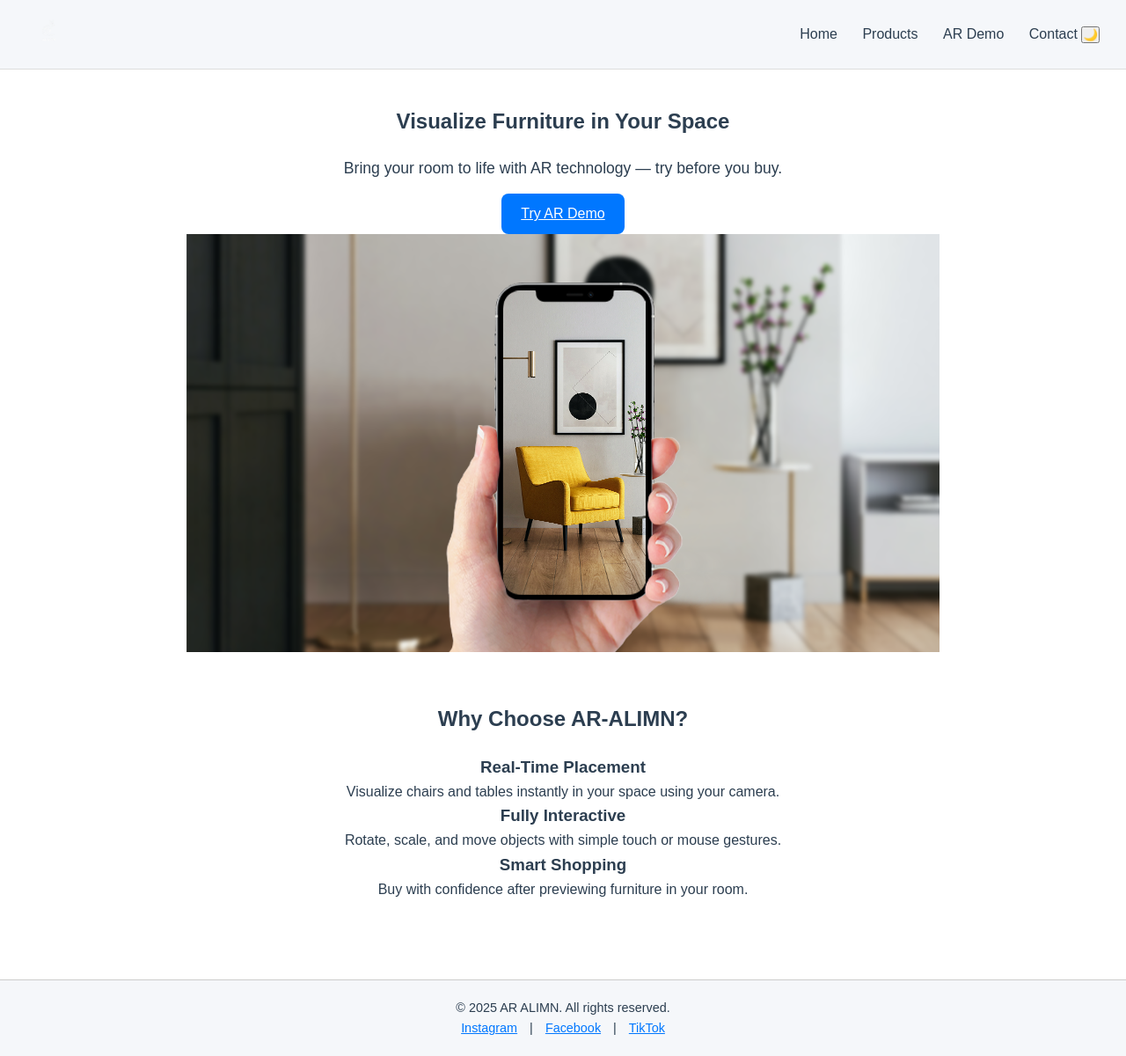
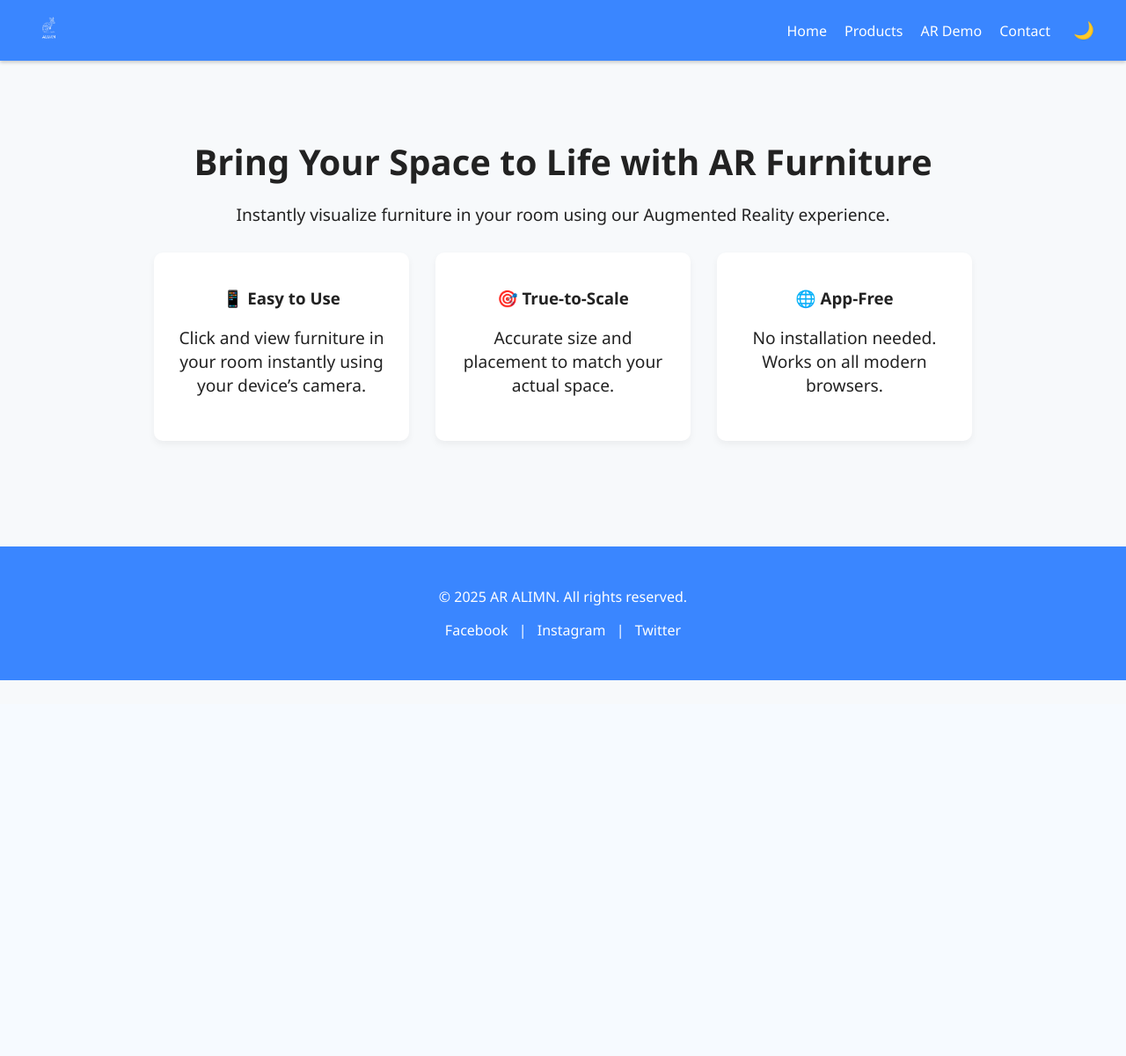
Before and after one commit to naqinizam/ar-alimn-project, a Flask app: template templates/index.html in a window 1280 px wide. Shown: the whole page at 88% size. After the commit the page ends 773 px from the top, so only its background shows below. Run offline with Flask 3, Linux system fonts and the light colour scheme; the template is opened without the code that fills it, so the values that code supplies are empty.

Commit message:
Updated index.html and UI

```diff
--- a/app.py
+++ b/app.py
@@ -1,8 +1,9 @@
-from flask import Flask, render_template, jsonify, send_from_directory
+from flask import Flask, render_template, jsonify, send_from_directory, url_for
 import os
 
 app = Flask(__name__)
 
+# === ROUTES FOR PAGES ===
 @app.route("/")
 def home():
     return render_template("index.html")
@@ -19,14 +20,21 @@ def contact():
 def ar_demo():
     return render_template("ar.html")
 
+# === API ROUTE TO SERVE MODEL IMAGE FOR AR DEMO ===
 @app.route("/get_model")
 def get_model():
     model_path = os.path.join(app.static_folder, 'images', 'chair.png')
-    return jsonify({"model_url": "/static/images/chair.png"})
+    if not os.path.exists(model_path):
+        print(f"❌ Chair model not found at {model_path}")
+    else:
+        print(f"✅ Chair model found: {model_path}")
+    return jsonify({"model_url": url_for('static', filename='images/chair.png')})
 
-@app.route("/static/<path:filename>")
-def serve_static(filename):
-    return send_from_directory("static", filename)
+# === STATIC FILES ROUTE (OPTIONAL) ===
+@app.route('/static/<path:filename>')
+def static_files(filename):
+    return send_from_directory('static', filename)
 
+# === RUN SERVER ===
 if __name__ == "__main__":
-    app.run(host="0.0.0.0", port=10000, debug=True)
+    app.run(debug=True, host="0.0.0.0", port=10000)
--- a/static/script.js
+++ b/static/script.js
@@ -1,4 +1,4 @@
-// === DARK MODE TOGGLE ===
+// 🌙 DARK MODE TOGGLE
 const themeToggle = document.getElementById("toggle-theme");
 const body = document.body;
 
@@ -23,15 +23,22 @@ themeToggle?.addEventListener("click", () => {
   setTheme(current === "dark" ? "light" : "dark");
 });
 
-// === AR DEMO CAMERA CONTROL ===
+// 📷 AR OBJECT LOGIC
+let scale = 1;
+let rotation = 0;
+let posX = 0;
+let posY = 0;
+let isDragging = false;
+let startX, startY, initialDistance = 0;
+
 document.addEventListener("DOMContentLoaded", () => {
-  const arBtn = document.getElementById("start-ar");
+  const arButton = document.getElementById("start-ar");
   const arObject = document.getElementById("ar-object");
   const cameraFeed = document.getElementById("camera-feed");
 
-  if (!arBtn || !arObject || !cameraFeed) return;
+  if (!arButton || !arObject || !cameraFeed) return;
 
-  arBtn.addEventListener("click", async () => {
+  arButton.addEventListener("click", async () => {
     try {
       const stream = await navigator.mediaDevices.getUserMedia({ video: { facingMode: "environment" } });
       cameraFeed.srcObject = stream;
@@ -40,20 +47,15 @@ document.addEventListener("DOMContentLoaded", () => {
       const data = await res.json();
       arObject.src = data.model_url || "https://i.imgur.com/JqYeZLn.png";
 
-      // Wait for both video and image to be ready
-      cameraFeed.onloadedmetadata = () => {
-        arObject.onload = () => {
-          arObject.style.display = "block";
-          centerObject();
-        };
+      arObject.onload = () => {
+        arObject.style.display = "block";
+        centerObject();
       };
     } catch (err) {
-      console.error("AR failed", err);
-      alert("Camera access failed.");
+      console.error("AR error", err);
+      alert("Camera access or model failed.");
     }
   });
-
-  let scale = 1, rotation = 0, posX = 0, posY = 0, dragging = false, startX, startY;
 
   function centerObject() {
     posX = (cameraFeed.offsetWidth - arObject.offsetWidth) / 2;
@@ -70,29 +72,62 @@ document.addEventListener("DOMContentLoaded", () => {
   }
 
   arObject.addEventListener("mousedown", e => {
-    dragging = true;
+    isDragging = true;
     startX = e.clientX - posX;
     startY = e.clientY - posY;
   });
 
   document.addEventListener("mousemove", e => {
-    if (!dragging) return;
+    if (!isDragging) return;
     posX = e.clientX - startX;
     posY = e.clientY - startY;
     updateObjectTransform();
   });
 
-  document.addEventListener("mouseup", () => dragging = false);
+  document.addEventListener("mouseup", () => isDragging = false);
 
-  arObject.addEventListener("wheel", e => {
-    e.preventDefault();
-    scale = Math.min(Math.max(0.5, scale - e.deltaY * 0.01), 3);
-    updateObjectTransform();
-  });
+  arObject.addEventListener("touchstart", e => {
+    if (e.touches.length === 1) {
+      isDragging = true;
+      startX = e.touches[0].clientX - posX;
+      startY = e.touches[0].clientY - posY;
+    } else if (e.touches.length === 2) {
+      initialDistance = Math.hypot(
+        e.touches[0].clientX - e.touches[1].clientX,
+        e.touches[0].clientY - e.touches[1].clientY
+      );
+    }
+  }, { passive: false });
+
+  document.addEventListener("touchmove", e => {
+    if (e.touches.length === 1 && isDragging) {
+      posX = e.touches[0].clientX - startX;
+      posY = e.touches[0].clientY - startY;
+      updateObjectTransform();
+    } else if (e.touches.length === 2) {
+      e.preventDefault();
+      const currentDistance = Math.hypot(
+        e.touches[0].clientX - e.touches[1].clientX,
+        e.touches[0].clientY - e.touches[1].clientY
+      );
+      scale *= currentDistance / initialDistance;
+      scale = Math.min(Math.max(0.5, scale), 3);
+      initialDistance = currentDistance;
+      updateObjectTransform();
+    }
+  }, { passive: false });
+
+  document.addEventListener("touchend", () => isDragging = false);
 
   arObject.addEventListener("contextmenu", e => {
     e.preventDefault();
     rotation += 30;
     updateObjectTransform();
   });
+
+  arObject.addEventListener("wheel", e => {
+    e.preventDefault();
+    scale = Math.min(Math.max(0.5, scale - e.deltaY * 0.01), 3);
+    updateObjectTransform();
+  }, { passive: false });
 });
--- a/static/style.css
+++ b/static/style.css
@@ -1,162 +1,201 @@
-/* Modern & Clean Reset */
-* {
-  margin: 0;
-  padding: 0;
-  box-sizing: border-box;
+:root {
+  --bg-light: #f7f9fb;
+  --bg-dark: #181818;
+  --text-light: #222;
+  --text-dark: #f0f0f0;
+  --accent: #3a86ff;
+  --card-bg-light: #fff;
+  --card-bg-dark: #242424;
 }
 
 body {
-  font-family: 'Poppins', sans-serif;
-  line-height: 1.6;
-  background-color: var(--bg);
-  color: var(--text);
+  font-family: 'Segoe UI', sans-serif;
+  margin: 0;
+  background-color: var(--bg-light);
+  color: var(--text-light);
   transition: background 0.3s, color 0.3s;
 }
 
-:root {
-  --bg: #ffffff;
-  --text: #2c3e50;
-  --accent: #0077ff;
-  --card-bg: #f5f7fa;
-}
-
 body.dark {
-  --bg: #1e1e2f;
-  --text: #f1f1f1;
-  --accent: #4db8ff;
-  --card-bg: #2a2a3b;
+  background-color: var(--bg-dark);
+  color: var(--text-dark);
 }
 
 header {
-  background-color: var(--card-bg);
-  padding: 15px 30px;
   display: flex;
+  align-items: center;
   justify-content: space-between;
-  align-items: center;
-  border-bottom: 1px solid #ddd;
+  background-color: var(--accent);
+  padding: 12px 30px;
+  box-shadow: 0 2px 4px rgba(0,0,0,0.2);
 }
 
 .logo img {
-  height: 42px;
+  height: 40px;
+}
+
+nav {
+  display: flex;
+  gap: 20px;
+  align-items: center;
 }
 
 nav a {
+  color: white;
   text-decoration: none;
-  color: var(--text);
-  margin-left: 24px;
   font-weight: 500;
-  font-size: 1rem;
-  transition: color 0.3s;
 }
 
-nav a:hover {
-  color: var(--accent);
+#toggle-theme {
+  background: none;
+  border: none;
+  font-size: 1.2em;
+  cursor: pointer;
+  color: white;
 }
 
-main {
-  padding: 40px 20px;
-  max-width: 900px;
-  margin: auto;
+.hero {
+  padding: 60px 20px;
   text-align: center;
 }
 
-h1, h2 {
-  margin-bottom: 20px;
-}
-
-section {
-  margin-bottom: 50px;
+.hero h1 {
+  font-size: 2.5em;
+  margin-bottom: 10px;
 }
 
 .hero p {
-  font-size: 1.1rem;
-  color: var(--text);
+  font-size: 1.2em;
+  margin-bottom: 30px;
+}
+
+.features {
+  display: flex;
+  flex-wrap: wrap;
+  justify-content: center;
+  gap: 30px;
+}
+
+.features div {
+  max-width: 250px;
+  background: var(--card-bg-light);
+  padding: 20px;
+  border-radius: 10px;
+  box-shadow: 0 4px 8px rgba(0,0,0,0.05);
+  transition: 0.3s;
+}
+
+body.dark .features div {
+  background: var(--card-bg-dark);
+}
+
+.features div:hover {
+  transform: translateY(-5px);
+}
+
+.product-grid {
+  display: flex;
+  justify-content: center;
+  gap: 40px;
+  padding: 40px 20px;
+  flex-wrap: wrap;
+  text-align: center;
+}
+
+.product-card {
+  width: 260px;
+  background: var(--card-bg-light);
+  padding: 20px;
+  border-radius: 12px;
+  box-shadow: 0 4px 10px rgba(0,0,0,0.05);
+}
+
+body.dark .product-card {
+  background: var(--card-bg-dark);
+}
+
+.product-card img {
+  width: 100%;
+  height: auto;
+  margin-bottom: 10px;
 }
 
 .btn {
-  display: inline-block;
-  padding: 10px 22px;
-  font-size: 1rem;
+  padding: 12px 24px;
   background: var(--accent);
   color: white;
   border: none;
   border-radius: 8px;
-  margin-top: 15px;
   cursor: pointer;
-  transition: background 0.3s;
+  font-size: 1em;
 }
 
 .btn:hover {
-  background: #005ecc;
+  background: #2a66cc;
 }
 
-/* AR Demo Camera */
-.ar-view {
+.ar-card {
   display: flex;
-  flex-direction: column;
-  align-items: center;
-  margin-top: 30px;
+  justify-content: center;
+  margin: 30px auto;
+  position: relative;
+  max-width: 480px;
+  aspect-ratio: 4/3;
+  background: black;
+  border-radius: 12px;
+  overflow: hidden;
 }
 
 #camera-feed {
-  width: 90%;
-  max-width: 420px;
-  aspect-ratio: 4 / 3;
-  border-radius: 12px;
-  overflow: hidden;
-  background: black;
-  position: relative;
+  width: 100%;
+  height: 100%;
+  object-fit: cover;
 }
 
 #ar-object {
   position: absolute;
-  width: 150px;
   top: 50%;
   left: 50%;
+  display: none;
+  width: 150px;
   transform: translate(-50%, -50%);
-  display: none;
-  z-index: 2;
+  touch-action: none;
+  z-index: 5;
 }
 
-/* Contact Form */
 .contact-form {
-  background: var(--card-bg);
-  padding: 30px;
-  border-radius: 10px;
-  max-width: 600px;
-  margin: auto;
+  max-width: 400px;
+  margin: 40px auto;
+  display: flex;
+  flex-direction: column;
+  gap: 15px;
 }
 
 .contact-form input,
 .contact-form textarea {
-  width: 100%;
-  padding: 10px;
-  margin-top: 15px;
+  padding: 12px;
   border: 1px solid #ccc;
   border-radius: 6px;
-  background: white;
+  font-size: 1em;
 }
 
-.contact-form textarea {
-  resize: vertical;
-  height: 100px;
-}
-
-.contact-form button {
-  margin-top: 15px;
-}
-
-/* Footer */
 footer {
-  padding: 20px;
-  background-color: var(--card-bg);
-  color: var(--text);
   text-align: center;
-  font-size: 0.9rem;
-  border-top: 1px solid #ccc;
+  padding: 30px;
+  background: var(--accent);
+  color: white;
+  margin-top: 60px;
 }
 
 footer a {
-  color: var(--accent);
-  margin: 0 10px;
+  color: white;
+  text-decoration: none;
+  margin: 0 8px;
 }
+
+@media (max-width: 768px) {
+  .features, .product-grid {
+    flex-direction: column;
+    align-items: center;
+  }
+}
--- a/templates/index.html
+++ b/templates/index.html
@@ -1,35 +1,35 @@
-{% include 'partials/header.html' %}
+<!DOCTYPE html>
+<html lang="en">
+<head>
+  <meta charset="UTF-8" />
+  <meta name="viewport" content="width=device-width, initial-scale=1.0"/>
+  <title>AR ALIMN - Home</title>
+  <link rel="stylesheet" href="{{ url_for('static', filename='css/style.css') }}">
+  <script defer src="{{ url_for('static', filename='js/script.js') }}"></script>
+</head>
+<body>
+  {% include 'header.html' %}
 
-<main class="home">
-  <section class="hero">
-    <div class="hero-content">
-      <h1>Visualize Furniture in Your Space</h1>
-      <p>Bring your room to life with AR technology — try before you buy.</p>
-      <a href="/ar" class="btn">Try AR Demo</a>
-    </div>
-    <img src="/static/images/hero-furniture.jpg" alt="Furniture" class="hero-image" />
-  </section>
+  <main class="hero">
+    <h1>Bring Your Space to Life with AR Furniture</h1>
+    <p>Instantly visualize furniture in your room using our Augmented Reality experience.</p>
 
-  <section class="why-us">
-    <h2>Why Choose AR-ALIMN?</h2>
     <div class="features">
-      <div class="feature">
-        <i class="fas fa-cube"></i>
-        <h3>Real-Time Placement</h3>
-        <p>Visualize chairs and tables instantly in your space using your camera.</p>
+      <div>
+        <h3>📱 Easy to Use</h3>
+        <p>Click and view furniture in your room instantly using your device’s camera.</p>
       </div>
-      <div class="feature">
-        <i class="fas fa-sync-alt"></i>
-        <h3>Fully Interactive</h3>
-        <p>Rotate, scale, and move objects with simple touch or mouse gestures.</p>
+      <div>
+        <h3>🎯 True-to-Scale</h3>
+        <p>Accurate size and placement to match your actual space.</p>
       </div>
-      <div class="feature">
-        <i class="fas fa-lightbulb"></i>
-        <h3>Smart Shopping</h3>
-        <p>Buy with confidence after previewing furniture in your room.</p>
+      <div>
+        <h3>🌐 App-Free</h3>
+        <p>No installation needed. Works on all modern browsers.</p>
       </div>
     </div>
-  </section>
-</main>
+  </main>
 
-{% include 'partials/footer.html' %}
+  {% include 'footer.html' %}
+</body>
+</html>
--- a/templates/partials/footer.html
+++ b/templates/partials/footer.html
@@ -1,10 +1,8 @@
 <footer>
-  <p>© 2025 AR ALIMN. All rights reserved.</p>
+  <p>&copy; 2025 AR ALIMN. All rights reserved.</p>
   <p>
+    <a href="#">Facebook</a> |
     <a href="#">Instagram</a> |
-    <a href="#">Facebook</a> |
-    <a href="#">TikTok</a>
+    <a href="#">Twitter</a>
   </p>
 </footer>
-</body>
-</html>
--- a/templates/partials/header.html
+++ b/templates/partials/header.html
@@ -1,22 +1,12 @@
-<!DOCTYPE html>
-<html lang="en">
-<head>
-  <meta charset="UTF-8" />
-  <title>AR ALIMN</title>
-  <meta name="viewport" content="width=device-width, initial-scale=1.0" />
-  <link rel="stylesheet" href="/static/style.css" />
-  <script defer src="/static/script.js"></script>
-</head>
-<body>
 <header>
   <div class="logo">
-    <img src="/static/images/logo.png" alt="AR ALIMN Logo" style="height: 40px;" />
+    <img src="{{ url_for('static', filename='images/logo.png') }}" alt="AR ALIMN Logo">
   </div>
   <nav>
-    <a href="/">Home</a>
-    <a href="/products">Products</a>
-    <a href="/ar">AR Demo</a>
-    <a href="/contact">Contact</a>
+    <a href="{{ url_for('home') }}">Home</a>
+    <a href="{{ url_for('products') }}">Products</a>
+    <a href="{{ url_for('ar_demo') }}">AR Demo</a>
+    <a href="{{ url_for('contact') }}">Contact</a>
     <button id="toggle-theme">🌙</button>
   </nav>
 </header>
```
Also changed, not shown: templates/ar.html (+23 -10 lines), templates/contact.html (+26 -6 lines), templates/products.html (+25 -11 lines).
